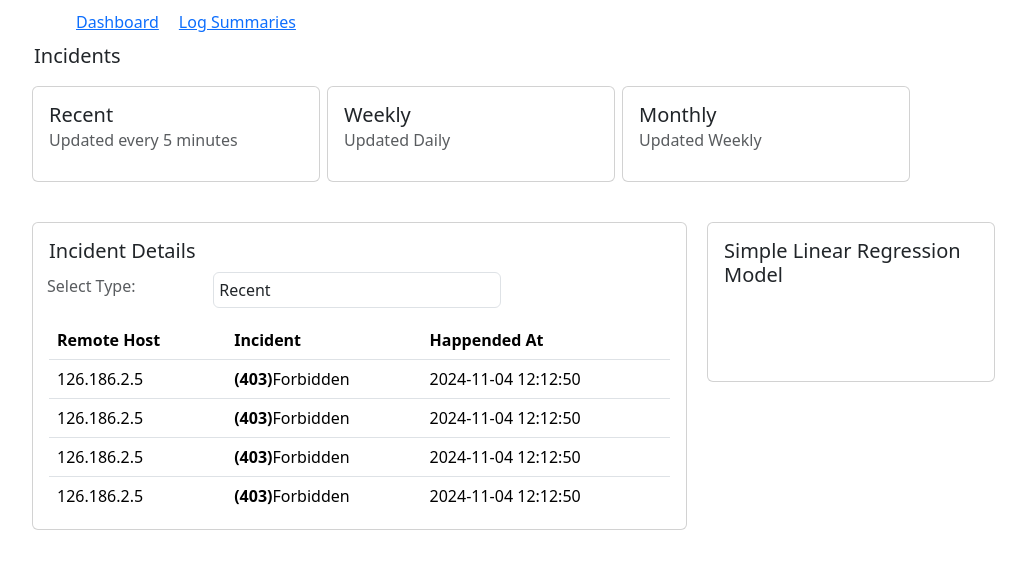
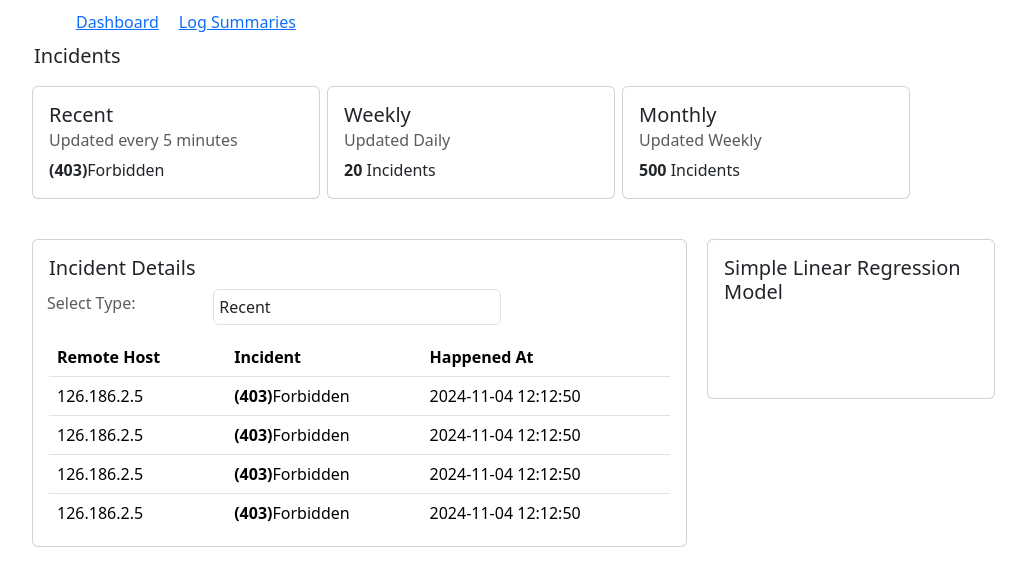
Before and after one commit to natato/apache-access-log-analyzer, a PHP site: page /dashboard.php in a window 1280 px wide. Shown: the top 586 px of the page, without its empty margins (48-1074 px from the left). Run offline with PHP 8.4, Linux system fonts and the light colour scheme; some libraries are stand-ins or nearby versions.

Commit message:
Add files via upload

```diff
--- a/dashboard.php
+++ b/dashboard.php
@@ -19,7 +19,8 @@
 			}
 		</style>
 	</head>
-	<body class="container">
+	<body>
+		<div class="container">
 			 <?php include_once("menu.php");?>
 			<div class="row">
 				<h5>Incidents</h5>
@@ -29,9 +30,7 @@
 					    	<h5 class="card-title">Recent</h5>
 					    	<h6 class="card-subtitle mb-2 text-muted">Updated every 5 minutes</h6>
 					    	<p class="card-text">
-					    	<?php
-
-							?>
+					    		<b>(403)</b>Forbidden
 					    	</p>
 					  	</div>
 					</div>
@@ -42,9 +41,7 @@
 					    	<h5 class="card-title">Weekly</h5>
 					    	<h6 class="card-subtitle mb-2 text-muted">Updated Daily</h6>
 					    	<p class="card-text">
-					    	<?php
-
-							?>
+						    	<b>20</b> Incidents
 					    	</p>
 					  	</div>
 					</div>
@@ -55,9 +52,7 @@
 					    	<h5 class="card-title">Monthly</h5>
 					    	<h6 class="card-subtitle mb-2 text-muted">Updated Weekly</h6>
 					    	<p class="card-text">
-					    	<?php
-
-							?>
+						    	<b>500</b> Incidents
 					    	</p>
 
 					  	</div>
@@ -84,7 +79,7 @@
 					    	</div>
 					    	<p class="card-text" id="incident-details">
 					    		<table class="table table-hover">
-				    			<thead><tr><th>Remote Host</th><th>Incident</th><th>Happended At</th></tr></thead>
+					    			<thead><tr><th>Remote Host</th><th>Incident</th><th>Happened At</th></tr></thead>
 					    			<tbody>
 					    				<tr><td>126.186.2.5</td><td><b>(403)</b>Forbidden</td><td>2024-11-04 12:12:50</td></tr>
 					    				<tr><td>126.186.2.5</td><td><b>(403)</b>Forbidden</td><td>2024-11-04 12:12:50</td></tr>
@@ -116,5 +111,6 @@
 					</div>
 				</div>
 			</div>
+		</div>
 	</body>
 </html>
```
Lines whose indentation alone changed are shown as unchanged.
